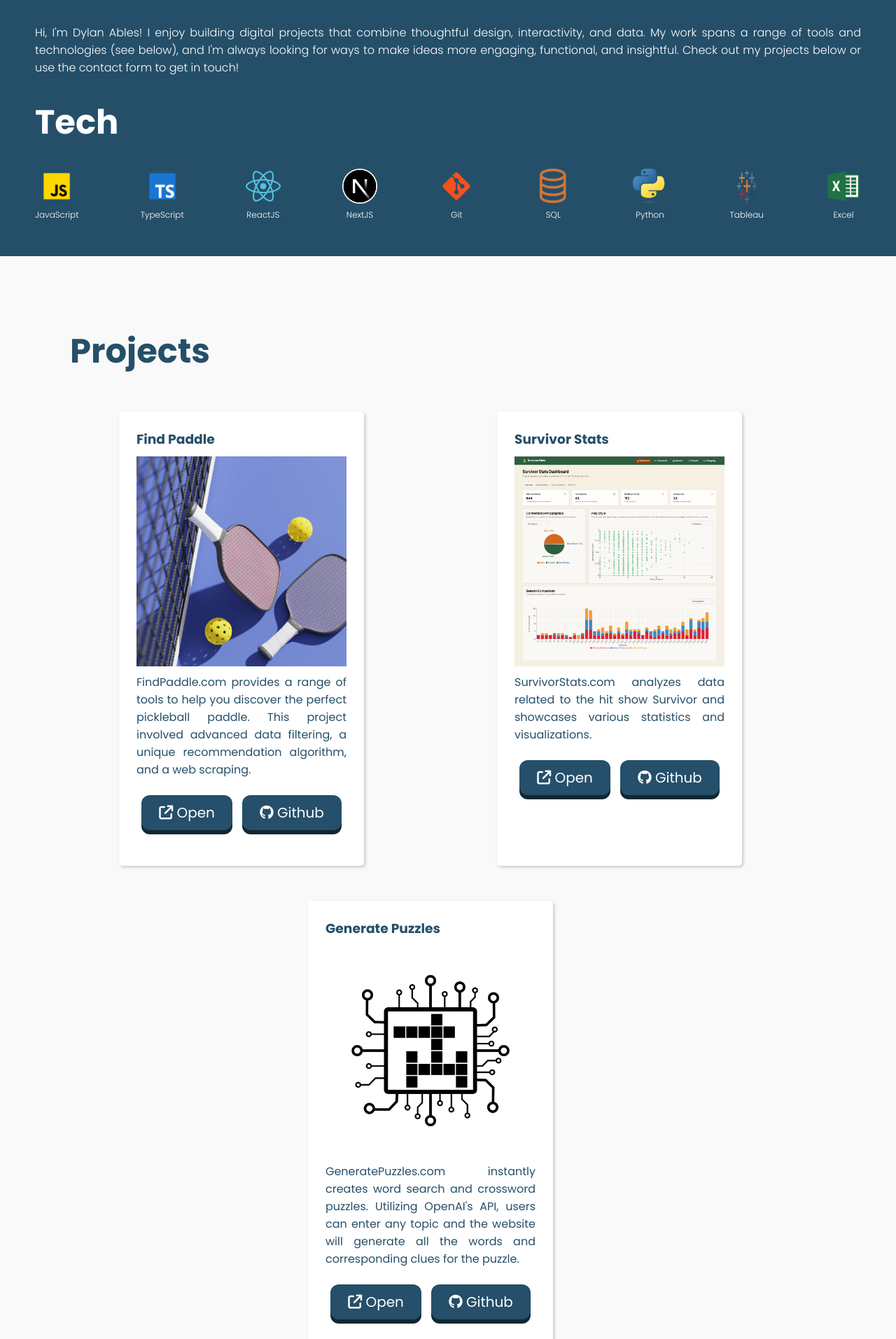
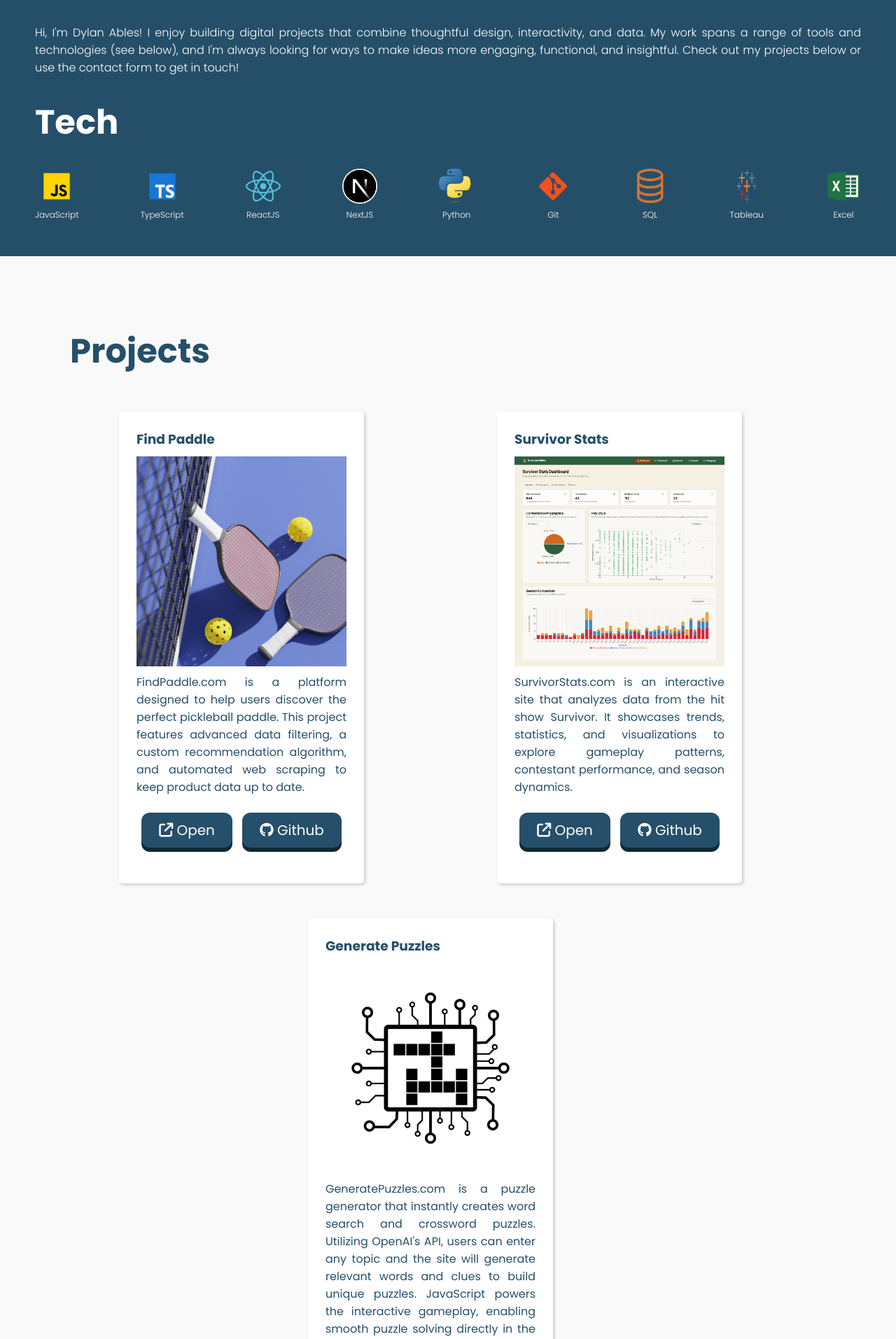
Before and after one commit to dylanables/portfolio, a PHP site: page / in a window 1280 px wide. Shown: the part 1148-3061 px from the top of the page at 70% size. Run offline with PHP 8.4, Linux system fonts and the light colour scheme; some libraries are stand-ins or nearby versions.

Commit message:
Added favicon

```diff
--- a/index.php
+++ b/index.php
@@ -8,6 +8,17 @@
     <title>Dylan Ables Portfolio</title>
     <link rel="stylesheet" href="style.css">
     <script src="https://kit.fontawesome.com/76f7bb6a7c.js" crossorigin="anonymous"></script>
+    <!-- Favicon -->
+<link rel="icon" href="images/assets/favicon.ico" type="image/x-icon">
+
+<!-- Apple Touch Icon -->
+<link rel="apple-touch-icon" href="images/assets/apple-touch-icon.png">
+
+<!-- PNG Favicons -->
+<link rel="icon" type="image/png" sizes="192x192" href="images/assets/android-chrome-192x192.png">
+<link rel="icon" type="image/png" sizes="512x512" href="images/assets/android-chrome-512x512.png">
+<link rel="icon" type="image/png" sizes="16x16" href="images/assets/favicon-16x16.png">
+<link rel="icon" type="image/png" sizes="16x16" href="images/assets/favicon-32x32.png">
 </head>
 
 <body>
@@ -63,16 +74,16 @@
                 <p>NextJS</p>
             </div>
             <div class="skill">
+                <img src="images/tech/python.png" alt="Python" />
+                <p>Python</p>
+            </div>
+            <div class="skill">
                 <img src="images/tech/git.png" alt="Git" />
                 <p>Git</p>
             </div>
             <div class="skill">
                 <img src="images/tech/sql.png" alt="SQL" />
                 <p>SQL</p>
-            </div>
-            <div class="skill">
-                <img src="images/tech/python.png" alt="Python" />
-                <p>Python</p>
             </div>
             <div class="skill">
                 <img src="images/tech/tableau.png" alt="Tableau" />
@@ -97,12 +108,12 @@
                         TypeScript<br/>
                         Tailwind CSS<br/>
                         Prisma ORM<br/>
-                        SQLite<br/>
+                        PostgreSQL<br/>
                     </div>
                 </div>
                 <p class="project-desc">
-                    FindPaddle.com provides a range of tools to help you discover the perfect pickleball paddle.
-                    This project involved advanced data filtering, a unique recommendation algorithm, and a web scraping.
+                    FindPaddle.com is a platform designed to help users discover the perfect pickleball paddle.
+                    This project features advanced data filtering, a custom recommendation algorithm, and automated web scraping to keep product data up to date.
                 </p>
                 <div class="project-buttons">
                     <a href="https://findpaddle.com" class="project-link" target="_blank">
@@ -112,7 +123,7 @@
                             </span>
                         </button>
                     </a>
-                    <a href="https://github.com/dylanables/findpaddle" class="project-link" target="_blank">
+                    <a href="https://github.com/dylanables/fp" class="project-link" target="_blank">
                         <button class="pushable">
                             <span class="front">
                                 <i class="fa-brands fa-github" style="color: #ffffff;"></i> Github
@@ -135,7 +146,8 @@
                     </div>
                 </div>
                 <p class="project-desc">
-                    SurvivorStats.com analyzes data related to the hit show Survivor and showcases various statistics and visualizations.
+                    SurvivorStats.com is an interactive site that analyzes data from the hit show Survivor.
+                    It showcases trends, statistics, and visualizations to explore gameplay patterns, contestant performance, and season dynamics.
                 </p>
                 <div class="project-buttons">
                     <a href="https://survivorstats.com" class="project-link" target="_blank">
@@ -165,8 +177,9 @@
                     </div>
                 </div>
                 <p class="project-desc">
-                    GeneratePuzzles.com instantly creates word search and crossword puzzles.
-                    Utilizing OpenAI's API, users can enter any topic and the website will generate all the words and corresponding clues for the puzzle.
+                    GeneratePuzzles.com is a puzzle generator that instantly creates word search and crossword puzzles.
+                    Utilizing OpenAI's API, users can enter any topic and the site will generate relevant words and clues to build unique puzzles.
+                    JavaScript powers the interactive gameplay, enabling smooth puzzle solving directly in the browser.
                 </p>
                 <div class="project-buttons">
                     <a href="https://generatepuzzles.com" class="project-link" target="_blank">
```
Also changed, not shown: images/assets/android-chrome-192x192.png (added), images/assets/android-chrome-512x512.png (added), images/assets/apple-touch-icon.png (added), images/assets/favicon-16x16.png (added), images/assets/favicon-32x32.png (added), images/assets/favicon.ico (added).
